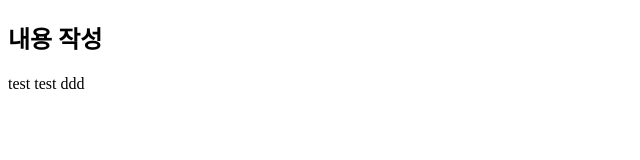
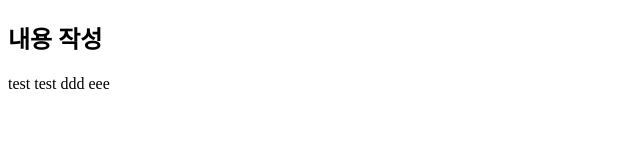
Before and after one commit to lxxulli/git_base, a plain HTML site: page index.html in a window 1280 px wide. Shown: the full height of the page, 0-640 px from the left. Drawn offline with Linux system fonts and the light colour scheme.

Commit message:
수정실험

```diff
--- a/index.html
+++ b/index.html
@@ -10,5 +10,6 @@
     <h2>내용 작성</h2>
     test test
     ddd
+    eee
   </body>
 </html>
```
